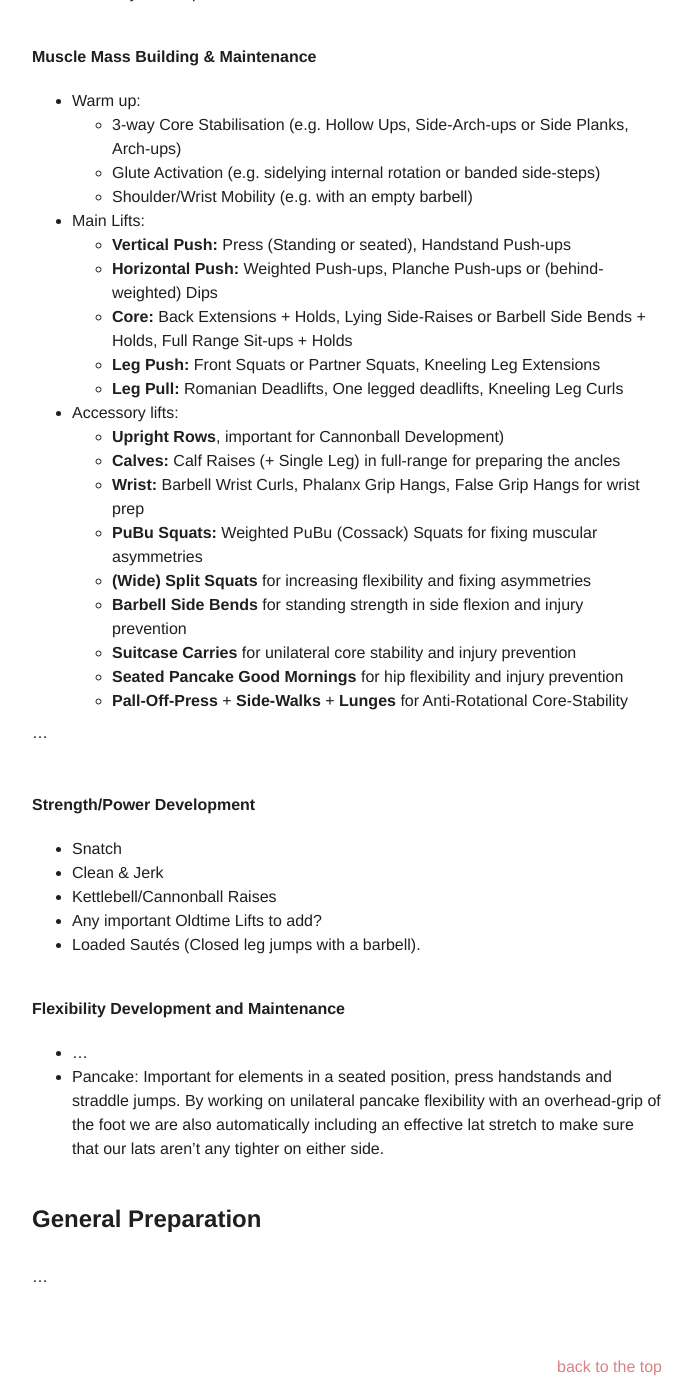
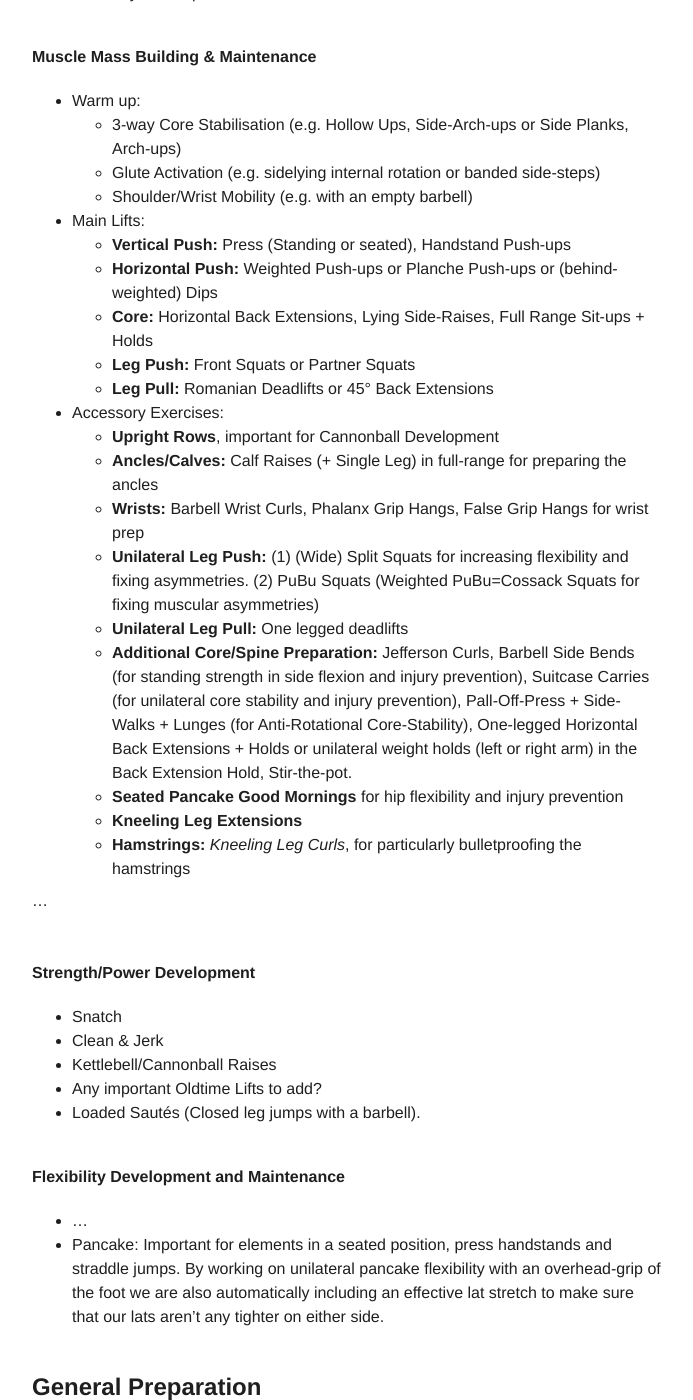
Before and after one commit to floshin/acrolib, a Jekyll site: the page built from training/training-categories.md, in a window 1280 px wide and 1400 px high, scrolled down 1615 px. Shown: the whole window, without its empty margins (293-986 px from the left). Built offline with Jekyll 4.4.1, drawn with Linux system fonts in a browser that asks for light colours; our own code applies the rules of GitHub Pages for plain Markdown files.

Commit message:
Update training-categories.md

```diff
--- a/training/training-categories.md
+++ b/training/training-categories.md
@@ -70,21 +70,21 @@ Status: work in progress
 
 * Main Lifts:
   * **Vertical Push:** Press (Standing or seated), Handstand Push-ups
-  * **Horizontal Push:** Weighted Push-ups, Planche Push-ups or (behind-weighted) Dips
-  * **Core:** Back Extensions + Holds, Lying Side-Raises or Barbell Side Bends + Holds, Full Range Sit-ups + Holds
-  * **Leg Push:** Front Squats or Partner Squats, Kneeling Leg Extensions
-  * **Leg Pull:** Romanian Deadlifts, One legged deadlifts, Kneeling Leg Curls
+  * **Horizontal Push:** Weighted Push-ups or Planche Push-ups or (behind-weighted) Dips
+  * **Core:** Horizontal Back Extensions, Lying Side-Raises, Full Range Sit-ups + Holds
+  * **Leg Push:** Front Squats or Partner Squats
+  * **Leg Pull:** Romanian Deadlifts or 45° Back Extensions
 
-* Accessory lifts:
-  * **Upright Rows**, important for Cannonball Development)
-  * **Calves:** Calf Raises (+ Single Leg) in full-range for preparing the ancles
-  * **Wrist:** Barbell Wrist Curls, Phalanx Grip Hangs, False Grip Hangs for wrist prep
-  * **PuBu Squats:** Weighted PuBu (Cossack) Squats for fixing muscular asymmetries
-  * **(Wide) Split Squats** for increasing flexibility and fixing asymmetries
-  * **Barbell Side Bends** for standing strength in side flexion and injury prevention
-  * **Suitcase Carries** for unilateral core stability and injury prevention
+* Accessory Exercises:
+  * **Upright Rows**, important for Cannonball Development
+  * **Ancles/Calves:** Calf Raises (+ Single Leg) in full-range for preparing the ancles
+  * **Wrists:** Barbell Wrist Curls, Phalanx Grip Hangs, False Grip Hangs for wrist prep
+  * **Unilateral Leg Push:** (1) (Wide) Split Squats for increasing flexibility and fixing asymmetries. (2) PuBu Squats (Weighted PuBu=Cossack Squats for fixing muscular asymmetries)
+  * **Unilateral Leg Pull:** One legged deadlifts
+  * **Additional Core/Spine Preparation:** Jefferson Curls, Barbell Side Bends (for standing strength in side flexion and injury prevention), Suitcase Carries (for unilateral core stability and injury prevention), Pall-Off-Press + Side-Walks + Lunges (for Anti-Rotational Core-Stability), One-legged Horizontal Back Extensions + Holds or unilateral weight holds (left or right arm) in the Back Extension Hold, Stir-the-pot.
   * **Seated Pancake Good Mornings** for hip flexibility and injury prevention
-  * **Pall-Off-Press** + **Side-Walks** + **Lunges** for Anti-Rotational Core-Stability
+  * **Kneeling Leg Extensions**
+  * **Hamstrings:** *Kneeling Leg Curls*, for particularly bulletproofing the hamstrings
 
 ...
 
```
